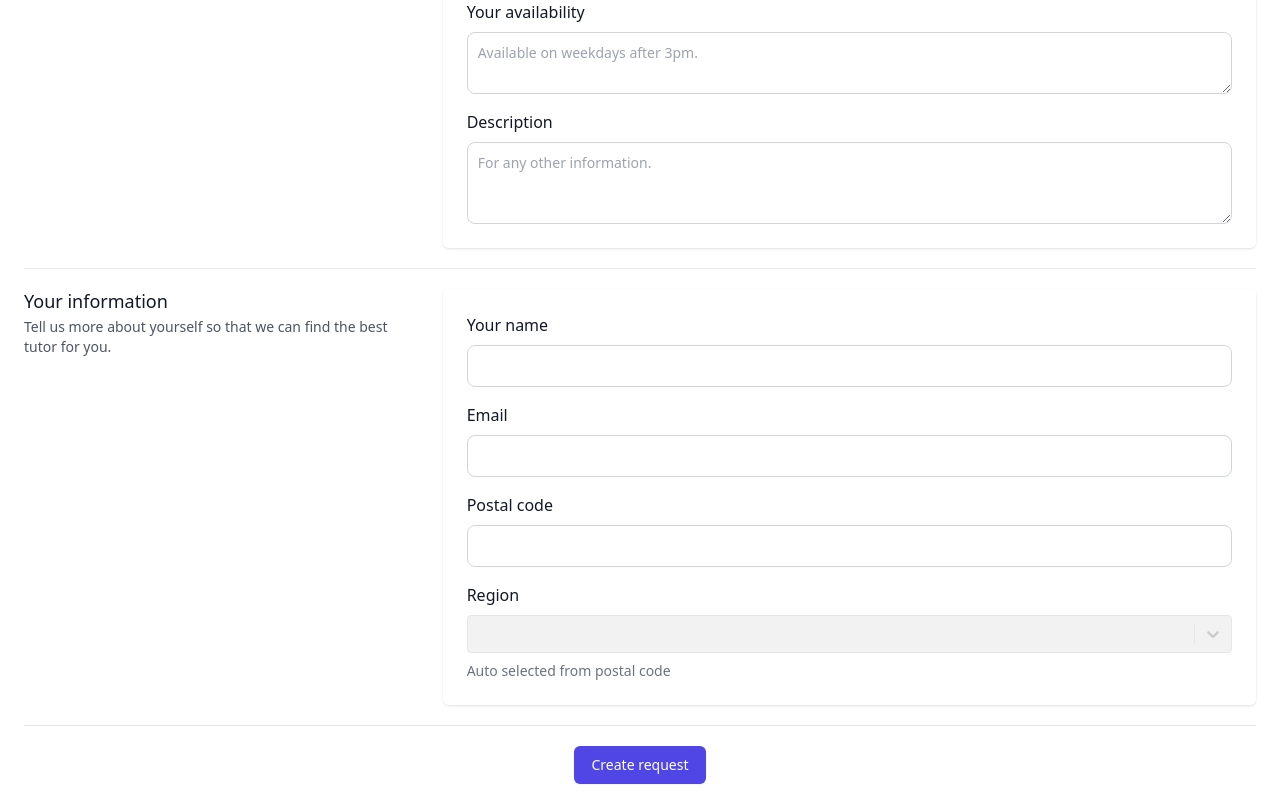
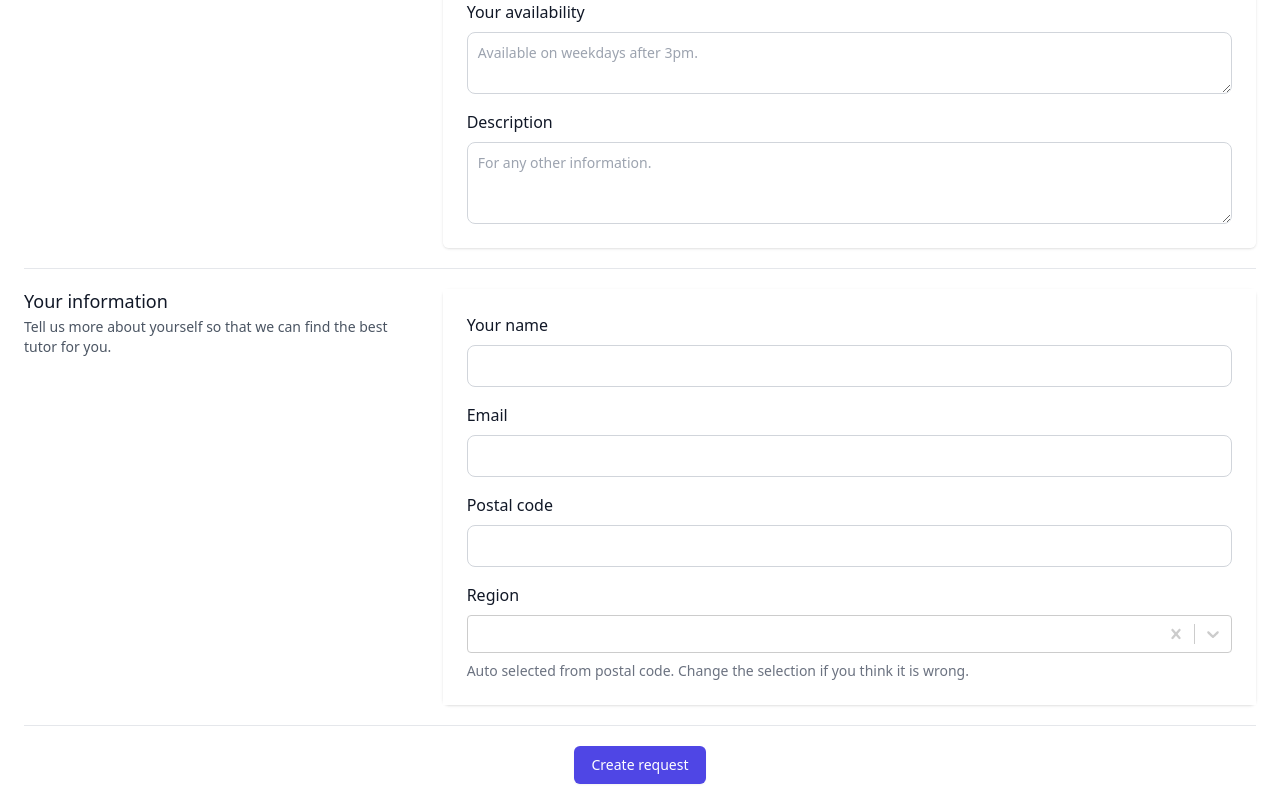
Before and after one commit to tanjoshua/tutoringsg-web, a Next.js app: page /request/make in a window 1280 px wide. Shown: the part 666-1466 px from the top of the page. Built offline with nearby package versions, Linux system fonts and the light colour scheme; no server answers.

Commit message:
formatted options

```diff
--- a/src/pages/request/make.tsx
+++ b/src/pages/request/make.tsx
@@ -3,22 +3,16 @@ import { ReactElement } from "react";
 import Layout from "../../components/Layout";
 import Select from "@/components/shared/Select";
 import { useFormik } from "formik";
-import { useQuery } from "react-query";
-import { getTutorLevels } from "@/services/tutor";
 import Creatable from "@/components/shared/Creatable";
 import { RateOptions, Region, TutorType } from "@/utils/enums";
 import Head from "next/head";
 import { postalCodeToRegion } from "@/utils/postalCode";
 import { createTutorRequest } from "@/services/tutorRequest";
 import { useRouter } from "next/router";
+import { levelOptions } from "@/utils/options";
 
 const MakeTutorRequest: NextPageWithLayout = () => {
   const router = useRouter();
-  const {
-    isLoading: isLoadingLevels,
-    error: levelsError,
-    data: levelsData,
-  } = useQuery("tutorLevels", getTutorLevels);
   const formik = useFormik<{
     // types so that i can use .include
     // customer fields
@@ -97,14 +91,7 @@ const MakeTutorRequest: NextPageWithLayout = () => {
                       required
                       isClearable
                       name="level"
-                      options={
-                        isLoadingLevels || levelsError
-                          ? []
-                          : levelsData.levels.map((level: string) => ({
-                              label: level,
-                              value: level,
-                            }))
-                      }
+                      options={levelOptions}
                       onChange={(value: any) => {
                         formik.setFieldValue("level", value ? value.value : "");
                       }}
@@ -357,7 +344,7 @@ const MakeTutorRequest: NextPageWithLayout = () => {
               </div>
             </div>
             <div className="mt-5 md:col-span-2 md:mt-0">
-              <div className="overflow-hidden shadow sm:rounded-md">
+              <div className="shadow sm:rounded-md">
                 <div className="space-y-4 bg-white px-4 py-5 sm:p-6">
                   <div>
                     <label className="block mb-2 font-medium text-gray-900">
@@ -419,10 +406,10 @@ const MakeTutorRequest: NextPageWithLayout = () => {
                         label: formik.values.region,
                         value: formik.values.region,
                       }}
-                      isDisabled
                     />
                     <p className="mt-2 text-sm text-gray-500">
-                      Auto selected from postal code
+                      Auto selected from postal code. Change the selection if
+                      you think it is wrong.
                     </p>
                   </div>
                 </div>
--- /dev/null
+++ b/src/utils/options.ts
@@ -0,0 +1,64 @@
+enum PrimaryLevels {
+  Pri1 = "Primary 1",
+  Pri2 = "Primary 2",
+  Pri3 = "Primary 3",
+  Pri4 = "Primary 4",
+  Pri5 = "Primary 5",
+  Pri6 = "Primary 6",
+}
+
+enum SecondaryLevels {
+  // Sec 1
+  Sec1Express = "Secondary 1 (Express)",
+  Sec1NA = "Secondary 1 (Normal Academic)",
+  Sec1NT = "Secondary 1 (Normal Technical)",
+  Sec1IP = "Secondary 1 (Integrated Program)",
+
+  // Sec 2
+  Sec2Express = "Secondary 2 (Express)",
+  Sec2NA = "Secondary 2 (Normal Academic)",
+  Sec2NT = "Secondary 2 (Normal Technical)",
+  Sec2IP = "Secondary 2 (Integrated Program)",
+
+  // Sec 3
+  Sec3Express = "Secondary 3 (Express)",
+  Sec3NA = "Secondary 3 (Normal Academic)",
+  Sec3NT = "Secondary 3 (Normal Technical)",
+  Sec3IP = "Secondary 3 (Integrated Program)",
+
+  // Sec 4
+  Sec4Express = "Secondary 4 (Express)",
+  Sec4NA = "Secondary 4 (Normal Academic)",
+  Sec4NT = "Secondary 4 (Normal Technical)",
+  Sec4IP = "Secondary 4 (Integrated Program)",
+}
+
+enum JCLevels {
+  JC1 = "Junior College 1 (JC1)",
+  JC2 = "Junior College 2 (JC2)",
+  JC3 = "MI Year 3",
+}
+
+export const levelOptions = [
+  {
+    label: "Primary",
+    options: [...Object.values(PrimaryLevels)].map((level) => ({
+      label: level,
+      value: level,
+    })),
+  },
+  {
+    label: "Secondary",
+    options: [...Object.values(SecondaryLevels)].map((level) => ({
+      label: level,
+      value: level,
+    })),
+  },
+  {
+    label: "JC",
+    options: [...Object.values(JCLevels)].map((level) => ({
+      label: level,
+      value: level,
+    })),
+  },
+];
```
